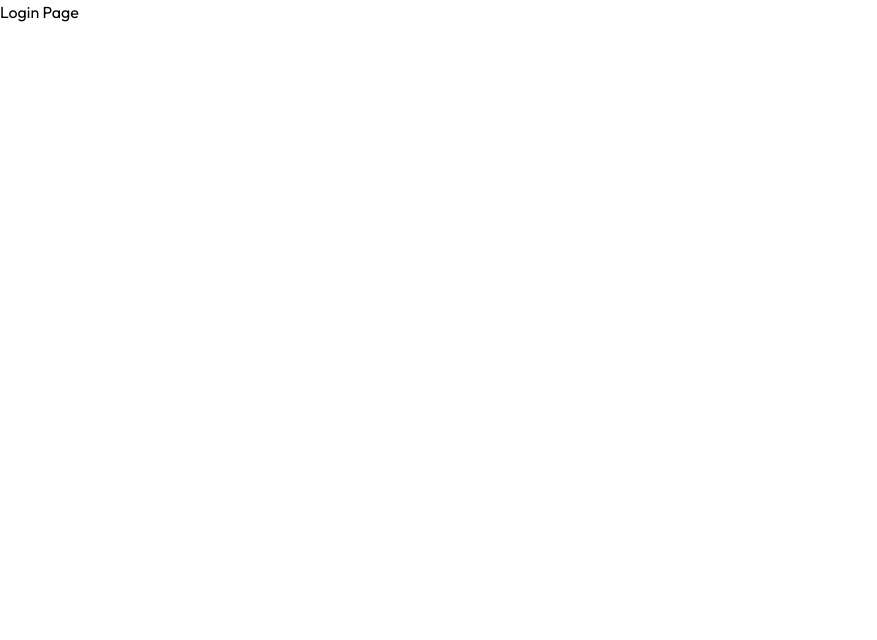
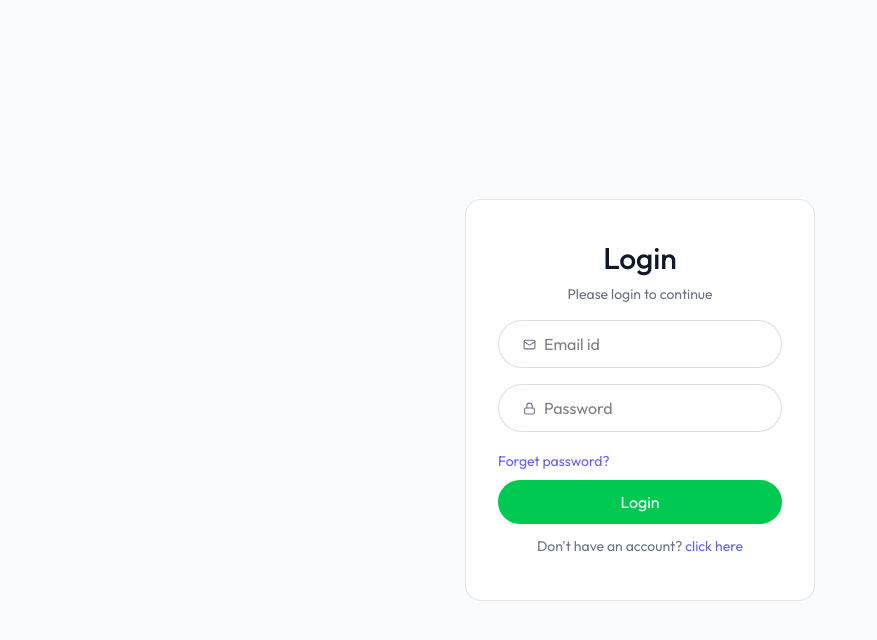
Before and after one commit to skquantum546/AiResumeBuilder, a React (Vite) app in the folder client/: page /login in a window 1280 px wide. Shown: the top 640 px of the page, without its empty margins (0-877 px from the left). Built offline with nearby package versions, Linux system fonts and the light colour scheme; the HTML template or start-up script is replaced by a standard one; a web font is replaced by a local one.

Commit message:
Added Login Page

```diff
--- a/client/src/pages/Login.jsx
+++ b/client/src/pages/Login.jsx
@@ -1,11 +1,58 @@
+import { Mail, User2Icon ,Lock } from 'lucide-react'
 import React from 'react'
 
 const Login = () => {
-  return (
-    <div>
-      <h1>Login Page</h1>
-    </div>
-  )
+
+    const query = new URLSearchParams(window.location.search);
+    const urlState=query.get('state');
+    const [state, setState] = React.useState(urlState || "login")
+
+    const [formData, setFormData] = React.useState({
+        name: '',
+        email: '',
+        password: ''
+    })
+
+    const handleSubmit = async (e) => {
+        e.preventDefault()
+
+    }
+
+    const handleChange = (e) => {
+        const { name, value } = e.target
+        setFormData(prev => ({ ...prev, [name]: value }))
+    }
+
+    return (
+        <div className="flex items-center justify-center min-h-screen bg-gray-50">
+            <form onSubmit={handleSubmit} className="sm:w-[350px] w-full text-center border border-gray-300/60 rounded-2xl px-8 bg-white">
+                <h1 className="text-gray-900 text-3xl mt-10 font-medium">{state === "login" ? "Login" : "Sign up"}</h1>
+                <p className="text-gray-500 text-sm mt-2">Please {state} to continue</p>
+                {state !== "login" && (
+                    <div className="flex items-center mt-6 w-full bg-white border border-gray-300/80 h-12 rounded-full overflow-hidden pl-6 gap-2">
+                        <User2Icon size={16} color="#6B7280"/>
+                        <input type="text" name="name" placeholder="Name" className="border-none outline-none ring-0" value={formData.name} onChange={handleChange} required />
+                    </div>
+                )}
+                <div className="flex items-center w-full mt-4 bg-white border border-gray-300/80 h-12 rounded-full overflow-hidden pl-6 gap-2">
+                    <Mail size={13} color="#6B7280"/>
+                    <input type="email" name="email" placeholder="Email id" className="border-none outline-none ring-0" value={formData.email} onChange={handleChange} required />
+                </div>
+                <div className="flex items-center mt-4 w-full bg-white border border-gray-300/80 h-12 rounded-full overflow-hidden pl-6 gap-2">
+                    <Lock size={13} color="#6B7280"/>
+                    <input type="password" name="password" placeholder="Password" className="border-none outline-none ring-0" value={formData.password} onChange={handleChange} required />
+                </div>
+                <div className="mt-4 text-left text-indigo-500">
+                    <button className="text-sm" type="reset">Forget password?</button>
+                </div>
+                <button type="submit" className="mt-2 w-full h-11 rounded-full text-white bg-green-500 hover:opacity-90 transition-opacity">
+                    {state === "login" ? "Login" : "Sign up"}
+                </button>
+                <p onClick={() => setState(prev => prev === "login" ? "register" : "login")} className="text-gray-500 text-sm mt-3 mb-11">{state === "login" ? "Don't have an account?" : "Already have an account?"} <a href="#" className="text-indigo-500 hover:underline">click here</a></p>
+            </form>
+        </div>
+    )
 }
 
+
 export default Login
```
